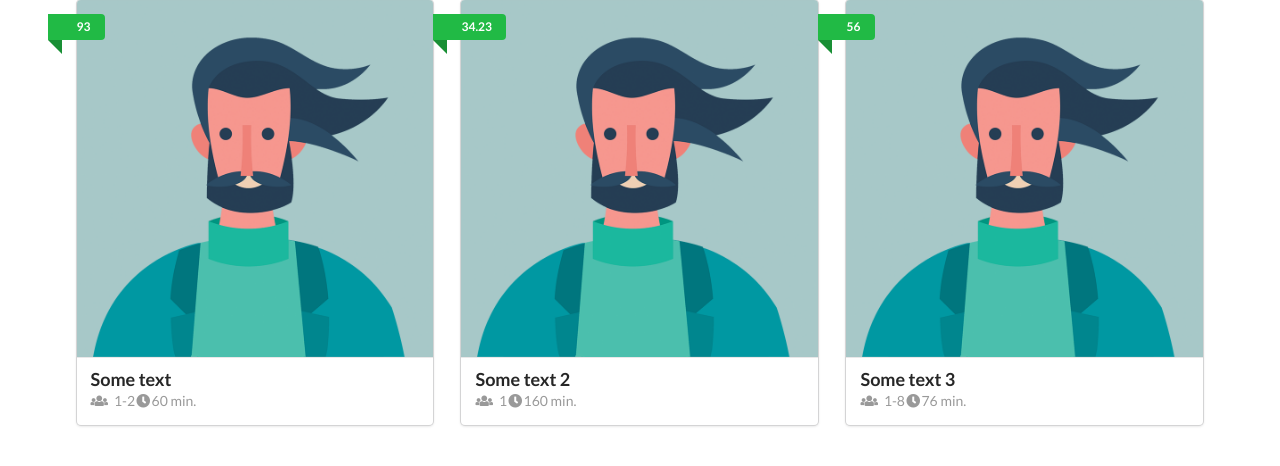
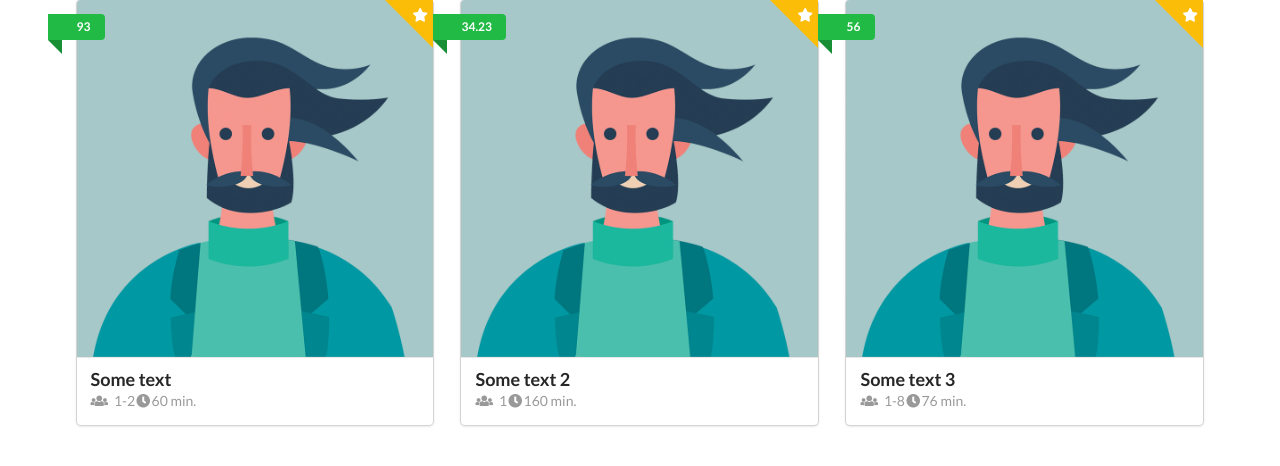
Before and after one commit to vaskov-v/react-edu, a React (Create React App) app: page / in a window 1280 px wide. Shown: the top 466 px of the page. Built offline with nearby package versions, Linux system fonts and the light colour scheme.

Commit message:
added gameCard component

```diff
--- a/package.json
+++ b/package.json
@@ -3,6 +3,7 @@
   "version": "0.1.0",
   "private": true,
   "dependencies": {
+    "lodash": "^4.17.11",
     "prop-types": "^15.7.2",
     "react": "^16.8.3",
     "react-dom": "^16.8.3",
--- a/src/components/App.js
+++ b/src/components/App.js
@@ -1,9 +1,11 @@
 import React from 'react';
+import _orderBy from "lodash/orderBy";
 import GameList from "./GameList";
 
 const games = [
     {
         id: 1,
+        featured: true,
         name: "Some text",
         price: 93,
         players: "1-2",
@@ -12,6 +14,7 @@ const games = [
     },
     {
         id: 2,
+        featured: true,
         name: "Some text 2",
         price: 34.23,
         players: "1",
@@ -20,6 +23,7 @@ const games = [
     },
     {
         id: 3,
+        featured: false,
         name: "Some text 3",
         price: 56.00,
         players: "1-8",
@@ -30,26 +34,35 @@ const games = [
 
 class App extends React.Component{
     state = {
-        games: []
+      games: []
+   };
+
+    componentDidMount(){
+        this.setState({
+            games: _orderBy(games, ["featured","name"], ["desc", "asc"])
+        });
     };
 
-    componentDidMount(){
-        this.setState({games})
-    }
+
+
+
+    toggleFeatured (gameId){
+        alert(gameId);
+    };
+
 
     render(){
         return(
             <div className="ui container">
-                <GameList games={this.state.games}/>
+                <GameList
+                    games={this.state.games}
+                    toggleFeatured={this.toggleFeatured}
+                />
             </div>
-        )
-    }
+        );
+    };
 
 }
 
 
-
-
-
-
 export default App;
--- /dev/null
+++ b/src/components/Featured.js
@@ -0,0 +1,28 @@
+import React from "react";
+import PropTypes from "prop-types";
+
+const Featured = (featured, toggleFeatured, gameId) => (
+    <span>
+        {
+            featured ? (
+                <a onClick={() => toggleFeatured(gameId)} className="ui right yellow corner label">
+                    <i className="star icon"/>
+                </a>
+
+            ) : (
+                <a onClick={() => toggleFeatured(gameId)} className="ui right corner label">
+                   <i className="empty star icon"/>
+                </a>
+            )
+        }
+
+    </span>
+
+);
+
+Featured.propTypes = {
+    features: PropTypes.bool.isRequired,
+    toggleFeatured: PropTypes.func.isRequired,
+    gameId: PropTypes.number.isRequired
+};
+export default Featured;
--- a/src/components/GameCard.js
+++ b/src/components/GameCard.js
@@ -1,18 +1,22 @@
 import React from "react";
 import PropTypes from "prop-types";
+import Featured from "./Featured";
 
-const GameCard = ({game}) => (
+const GameCard = ({game, toggleFeatured}) => (
     <div className="ui card">
         <div className="image">
             <span className="ui green ribbon label">{game.price}</span>
-
-
+            <Featured
+                featured={game.featured}
+                toggleFeatured={toggleFeatured}
+                gameId={game.id}
+            />
 
             <img src={game.img} alt="Game Cover"/>
 
         </div>
         <div className="content">
-           <a href="#root" className="header">{game.name}</a>
+           <a className="header">{game.name}</a>
            <div className="meta">
                <i className="icon users"></i> {game.players}
                <i className="icon wait"></i>{game.duration} min.
@@ -27,7 +31,9 @@ GameCard.propTypes = {
         name: PropTypes.string.isRequired,
         price: PropTypes.number.isRequired,
         players: PropTypes.string.isRequired,
-        duration: PropTypes.number.isRequired
+        duration: PropTypes.number.isRequired,
+        img: PropTypes.string.isRequired,
+        featured: PropTypes.bool.isRequired
     }).isRequired
 };
 
```
